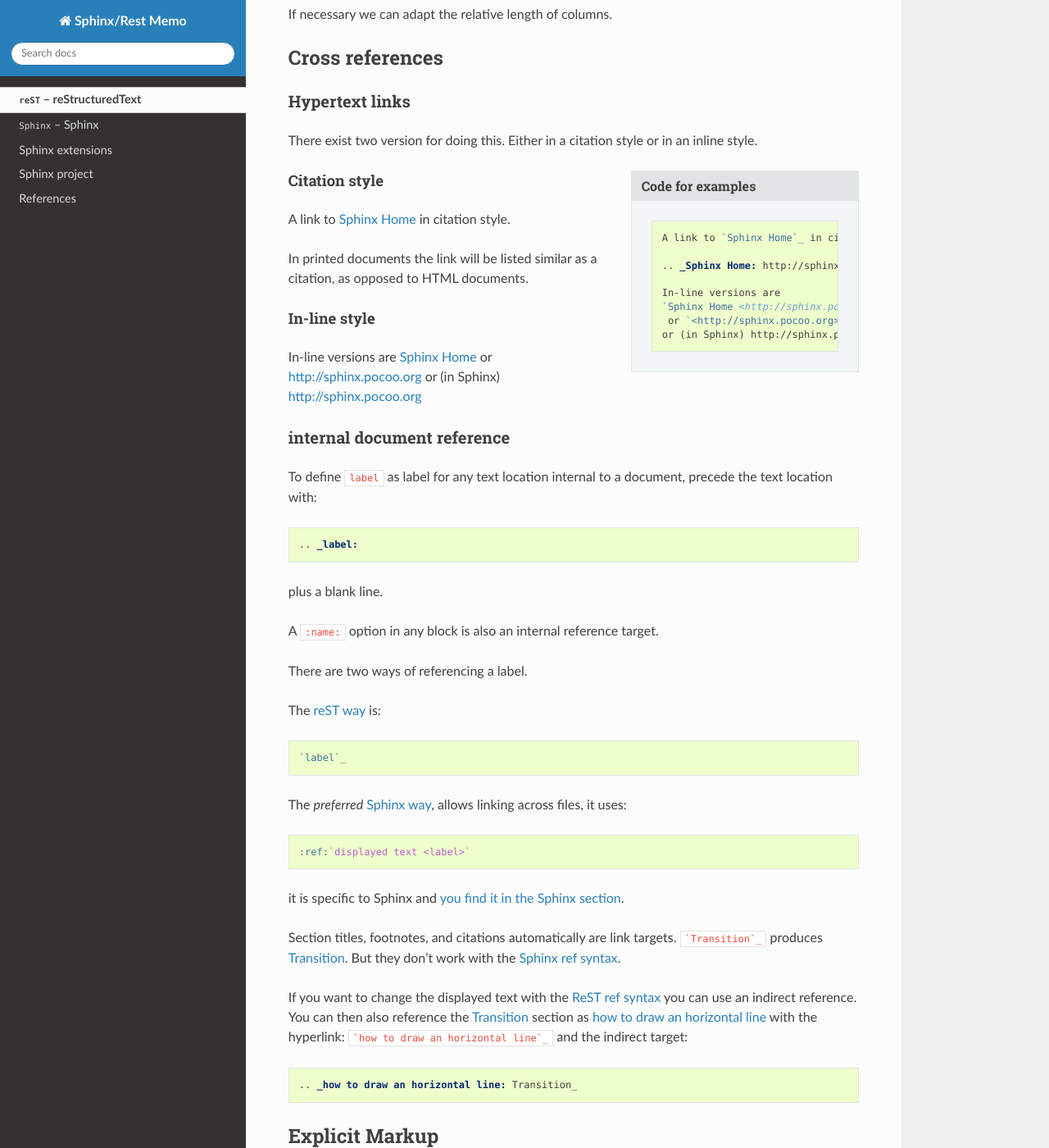
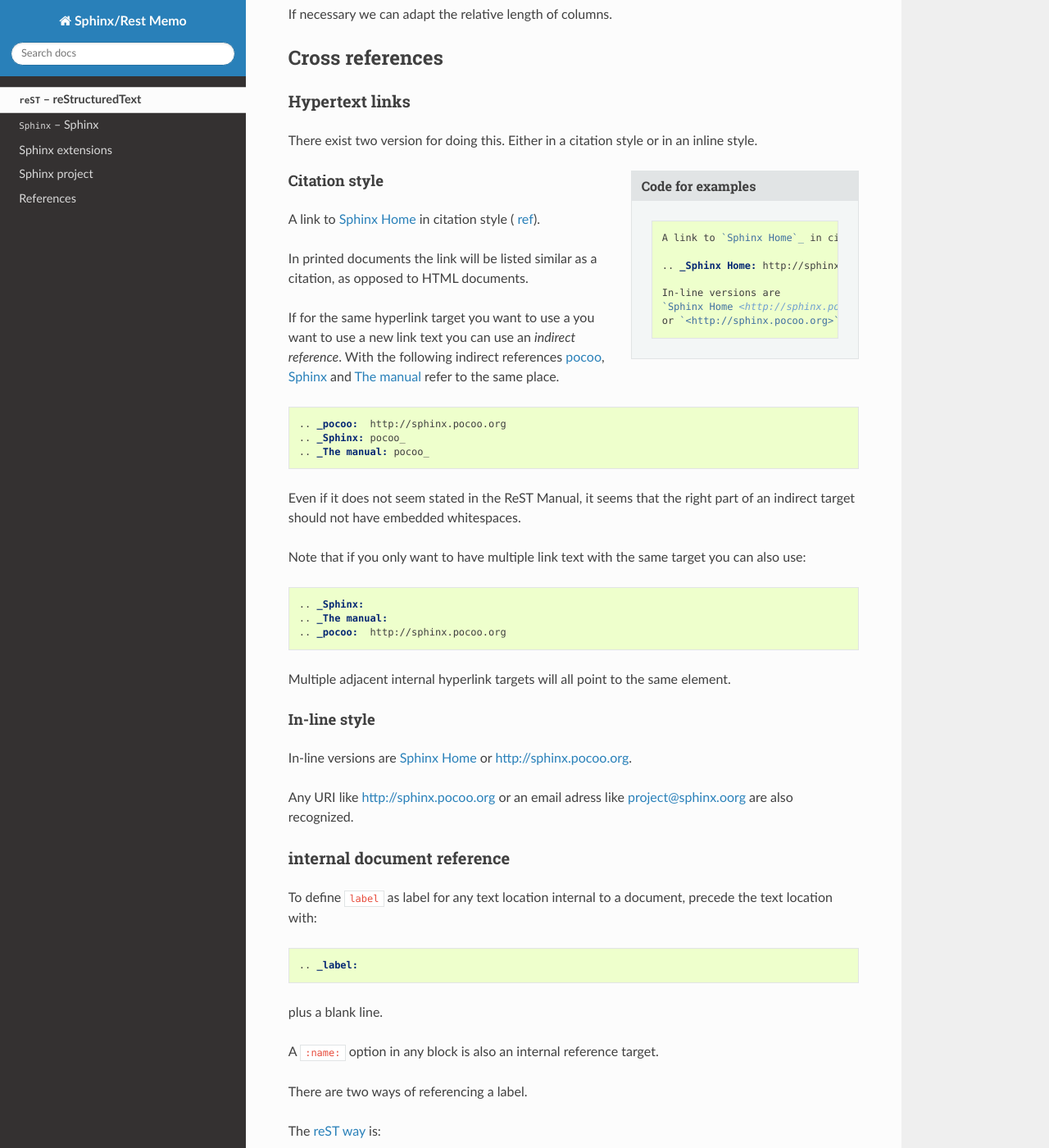
Before and after one commit to marczz/rest-sphinx-memo, a Sphinx documentation site: the page built from source/ReST.rst, in a window 1280 px wide and 1400 px high, scrolled down 9124 px. Shown: the whole window at 82% size. Built offline with Sphinx 7.4.7 and the Read the Docs theme 2.0.0, drawn with Linux system fonts in a browser that asks for light colours; formulas are drawn with MathJax 3; the version number could not be read and is left out; some of the changed text lies outside the part shown.

Commit message:
ReST.rst: more on indirect references, and rst-class.

````diff
--- a/source/ReST.rst
+++ b/source/ReST.rst
@@ -476,7 +476,7 @@
    pair: directive; class
 
 
-.. class_directive:
+.. _class_directive:
 
 Class
 -----
@@ -502,11 +502,9 @@
 
      <p class="myclass">....</p>
 
-   Sphinx *as far as 1.2pre* does not put any class on the ``<p>``
-   element. The use of a :ref:`container` is presently better suited
-   to  apply a css decoration.
-
-
+   Sphinx shadows the class directive, so the previous code will not
+   have the expected result. In Sphinx you have to replace ``class``
+   by ``rst-class``.
 
 
 .. index::
@@ -841,9 +839,11 @@
 Cross references
 ================
 .. index::
+   hyperlink
    hypertext; link
    hypertext; target
-   cross reference
+   reference; cross
+   reference; indirect
 
 Hypertext links
 ---------------
@@ -860,25 +860,57 @@
 
       In-line versions are
       `Sphinx Home <http://sphinx.pocoo.org>`_
-       or `<http://sphinx.pocoo.org>`_
-      or (in Sphinx) http://sphinx.pocoo.org
+      or `<http://sphinx.pocoo.org>`_
 
 
 Citation style
 ^^^^^^^^^^^^^^
 
-A link to `Sphinx Home`_ in citation style.
-
-.. _Sphinx Home: http://sphinx.pocoo.org
+A link to `Sphinx Home`_ in citation style ( :restref:`ref
+<restructuredtext.html#hyperlink-targets>`).
 
 In printed documents the link will be listed similar as a citation, as opposed
 to HTML documents.
+
+.. _indirect reference:
+
+If for the same hyperlink target you want to use a you want to use a
+new link text you can use an *indirect reference*. With the following
+indirect references `pocoo`_, `Sphinx`_ and `The manual`_ refer to the
+same place.
+
+::
+
+   .. _pocoo:  http://sphinx.pocoo.org
+   .. _Sphinx: pocoo_
+   .. _The manual: pocoo_
+
+.. _Sphinx Home: http://sphinx.pocoo.org
+.. _pocoo:  http://sphinx.pocoo.org
+.. _Sphinx: pocoo_
+.. _The manual: pocoo_
+
+Even if it does not seem stated in the ReST Manual, it seems that the
+right part of an indirect target should not have embedded whitespaces.
+
+Note that if you only want to have multiple link text with the same
+target you can also use::
+
+  .. _Sphinx:
+  .. _The manual:
+  .. _pocoo:  http://sphinx.pocoo.org
+
+Multiple adjacent internal hyperlink targets
+will  all point to the same element.
 
 In-line style
 ^^^^^^^^^^^^^
 
 In-line versions are `Sphinx Home <http://sphinx.pocoo.org>`_ or
-`<http://sphinx.pocoo.org>`_ or (in Sphinx) http://sphinx.pocoo.org
+`<http://sphinx.pocoo.org>`_.
+
+Any URI like http://sphinx.pocoo.org or an email adress like
+project@sphinx.oorg are also recognized.
 
 
 .. index::
@@ -921,16 +953,15 @@
 <sphinx_cross_references>`.
 
 Section titles, footnotes, and citations automatically are link targets.
-```Transition`_`` produces `Transition`_. But they don't work with the
+```Transition`_`` produces `Transition`_. But you cannot use them as
+target of a link in  the
 :ref:`Sphinx ref syntax <sphinx_ref>`.
 
-If you want to change the displayed text with the
-:ref:`ReST ref syntax <rest_ref>`
-you can use an indirect
-reference. You can then also reference the `Transition`_ section
+
+You can then also reference the `Transition`_ section
 as `how to draw an horizontal line`_ with
 the hyperlink: ```how to draw an horizontal line`_`` and the
-indirect target::
+`indirect reference`_::
 
   .. _how to draw an horizontal line: Transition_
 
````
